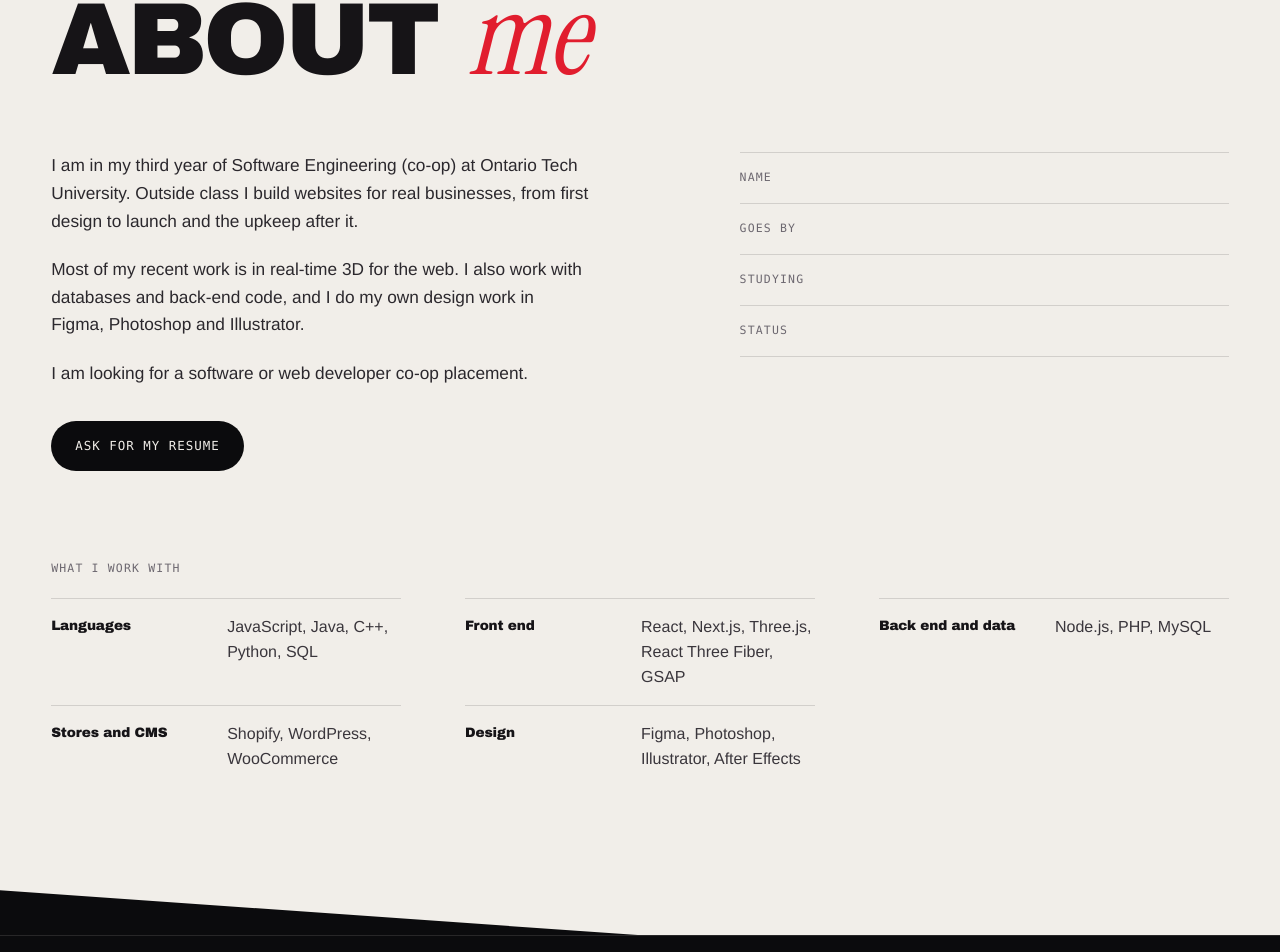
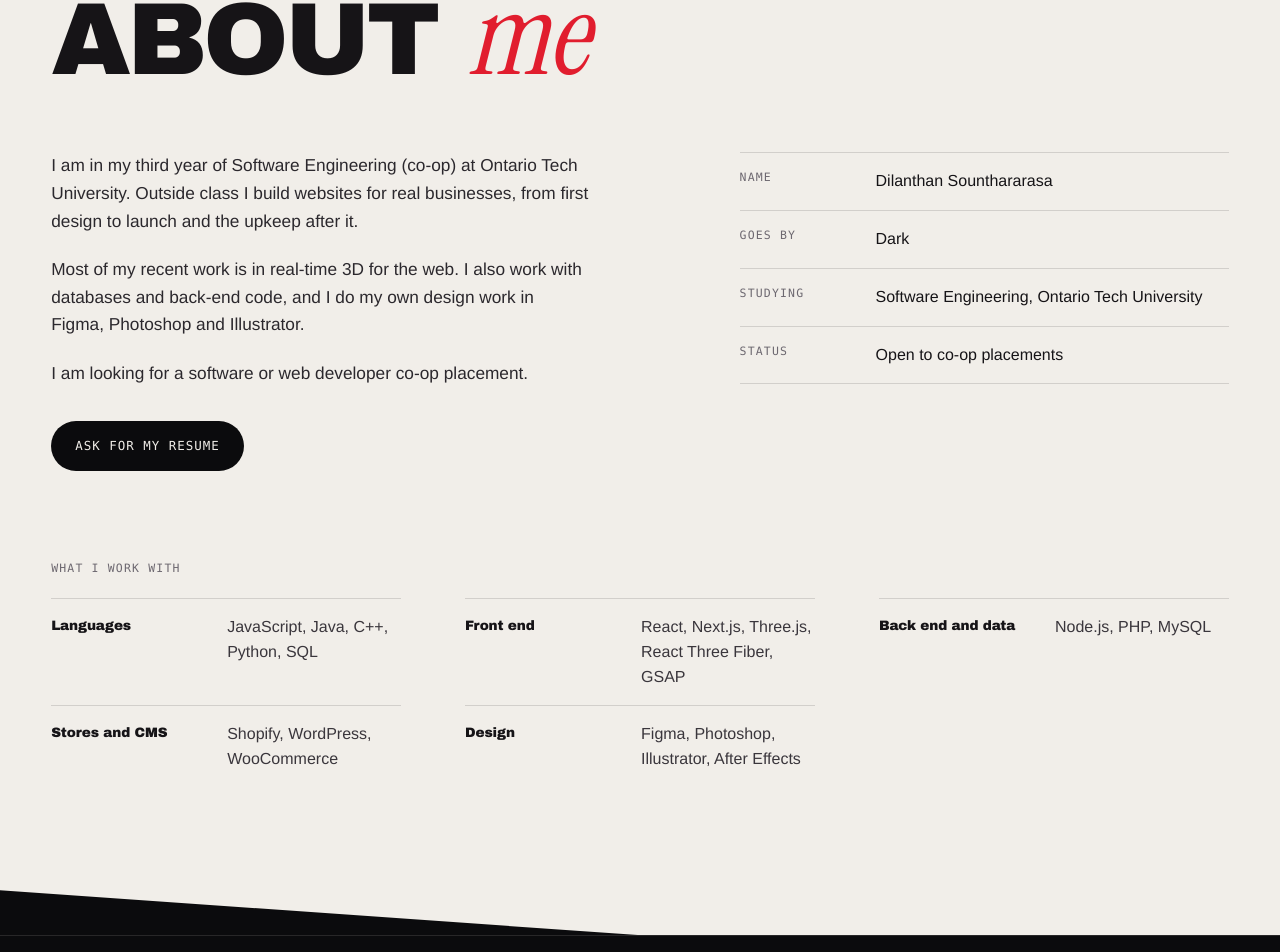
Before and after one commit to dilanthan-dev/dilanthan-dev.github.io, a Next.js app: page / in a window 1280 px wide. Shown: the part 1022-1974 px from the top of the page. Built offline with nearby package versions, Linux system fonts and the light colour scheme; a web font is replaced by a local one.

Commit message:
about page data not showing fixed

```diff
--- a/components/About.jsx
+++ b/components/About.jsx
@@ -28,7 +28,7 @@ export default function About() {
             {facts.map((f) => (
               <div key={f.label}>
                 <dt>{f.label}</dt>
-
+                <dd>{f.value}</dd>
               </div>
             ))}
           </dl>
```
